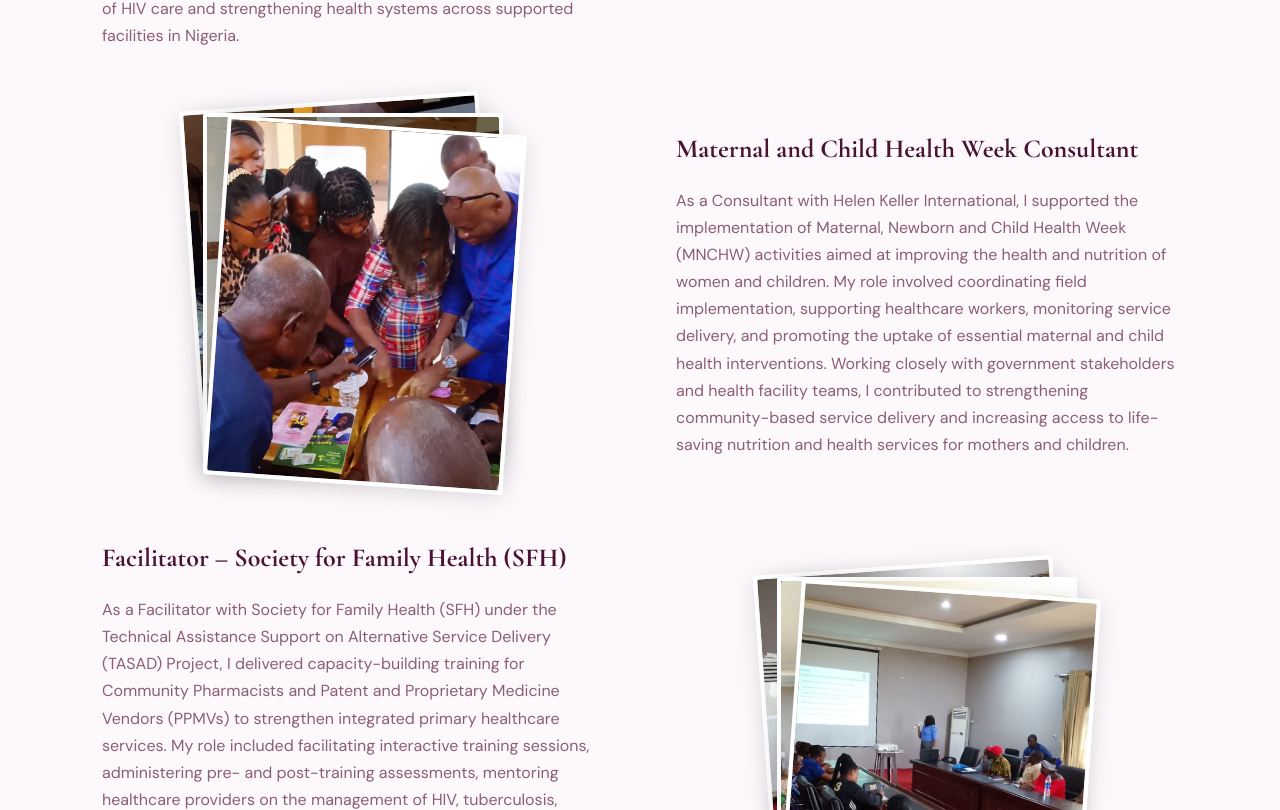
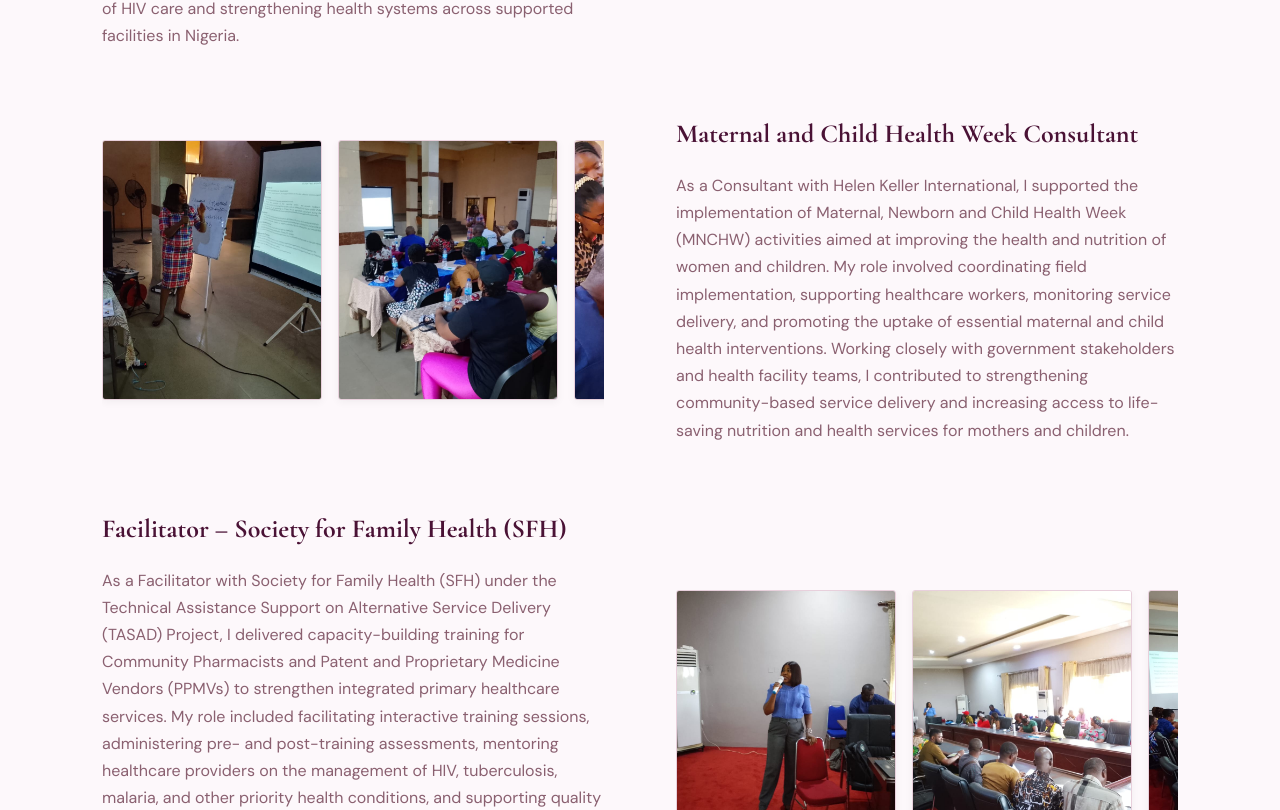
Before and after one commit to SAVAGEAKALIA/caih-app, a React (Vite) app: page / in a window 1280 px wide. Shown: the part 2470-3280 px from the top of the page. Built offline with nearby package versions, Linux system fonts and the light colour scheme.

Commit message:
Image section

```diff
--- a/src/components/WriteupGallery.jsx
+++ b/src/components/WriteupGallery.jsx
@@ -102,7 +102,7 @@ export default function WriteupGallery({ heading, body, images, reverse }) {
     setActiveImage(null);
   };
 
-  const hasManyImages = images.length > 3;
+  const hasManyImages = images.length > 2;
 
   return (
     <div className={`writeup-row ${reverse ? 'writeup-row--reverse' : ''} fade-up`}>
```
